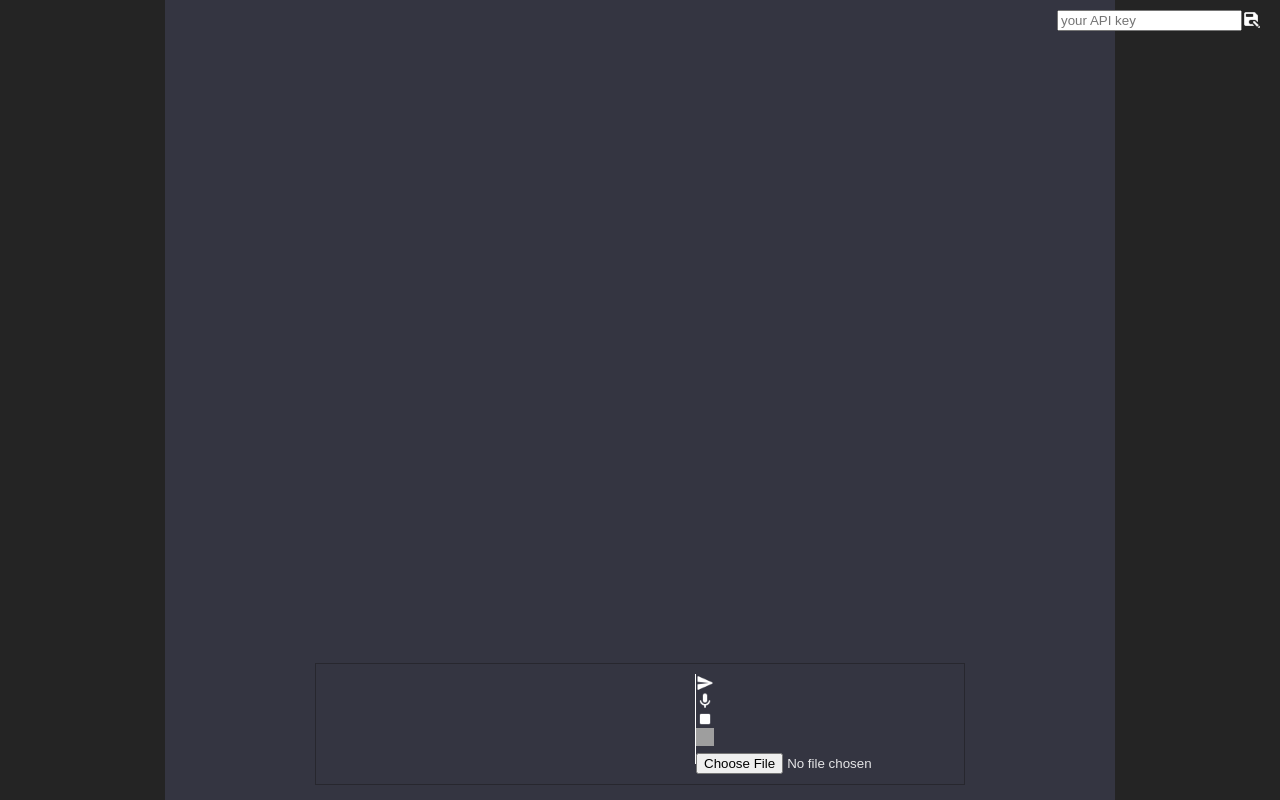
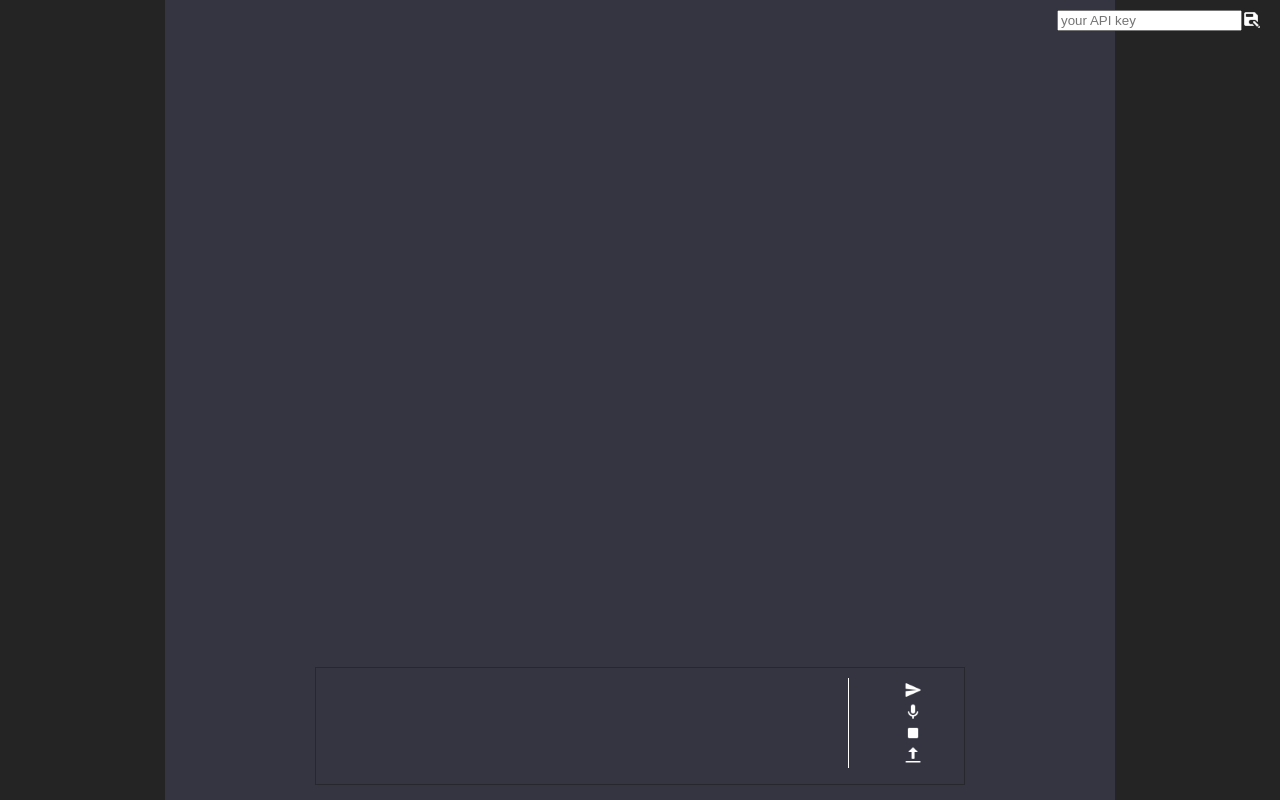
Before and after one commit to movyton/gpt-voice, a React (Vite) app: page / in a window 1280 px wide. Built offline with nearby package versions, Linux system fonts and the light colour scheme; grey boxes are pictures that could not be loaded.

Commit message:
minor changes

```diff
--- a/src/App.jsx
+++ b/src/App.jsx
@@ -7,7 +7,7 @@ import KeyPrompt from './Comps/UIComps/KeyPrompt'
 const App = () => {
   const [dialog, setDialog] = useState([])
   const [isRecording, setIsRecording] = useState(false)
-  const [textAreaRef, setTextareaRef] = useState('')
+  const [textareaRef, setTextareaRef] = useState('')
 
   recognition.onresult = (event) => {
     setTextareaRef(event.results[0][0].transcript)
@@ -29,7 +29,7 @@ const App = () => {
       <div className="container main_back-color">
         <DialogWrapper dialog={dialog} />
         <MessageControl
-          textAreaRef={textAreaRef}
+          textareaRef={textareaRef}
           setTextareaRef={setTextareaRef}
           setRequestLog={setDialog}
           recognitionStart={recognitionStart}
--- a/src/styles/index.css
+++ b/src/styles/index.css
@@ -139,3 +139,7 @@ body,
   background-size: contain;
   cursor: pointer;
 }
+
+#image-file {
+  display: none;
+}
```
Also changed, not shown: src/images/uploadImage.png (added).
